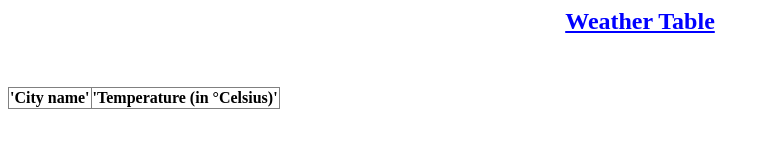
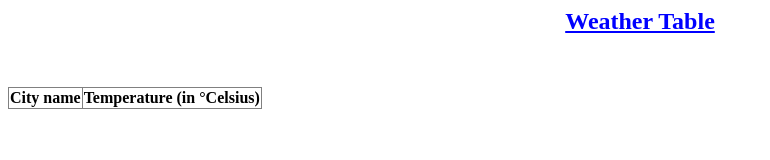
Before and after one commit to devi-vidhyaa/web-tech-5.github.io, a plain HTML site: page index.html in a window 1280 px wide. Shown: the whole page, without its empty margins (0-770 px from the left). Drawn offline with Linux system fonts and the light colour scheme; no server answers.

Commit message:
Update index.html

```diff
--- a/index.html
+++ b/index.html
@@ -35,10 +35,13 @@ h1 {
 	  cell1.innerHTML = d.name;
 	  cell2.innerHTML = celsius;
     //document.getElementById("demo").innerHTML=d.name+" "+celcius+"&deg"+"<br>";
-}
+	}
+  function heading() {
+	  txt = "<tr><th>City name</th><th>Temperature (in &degCelsius)</th></tr>";
+          document.getElementById("Table").innerHTML=txt;
+  }
 window.onload = function() {
-txt = "<tr><th>'City name'</th><th>'Temperature (in &degCelsius)'</th></tr>";
-document.getElementById("Table").innerHTML=txt;
+heading();
 weatherBalloon(1264527);
 weatherBalloon(1269843);
 
```
